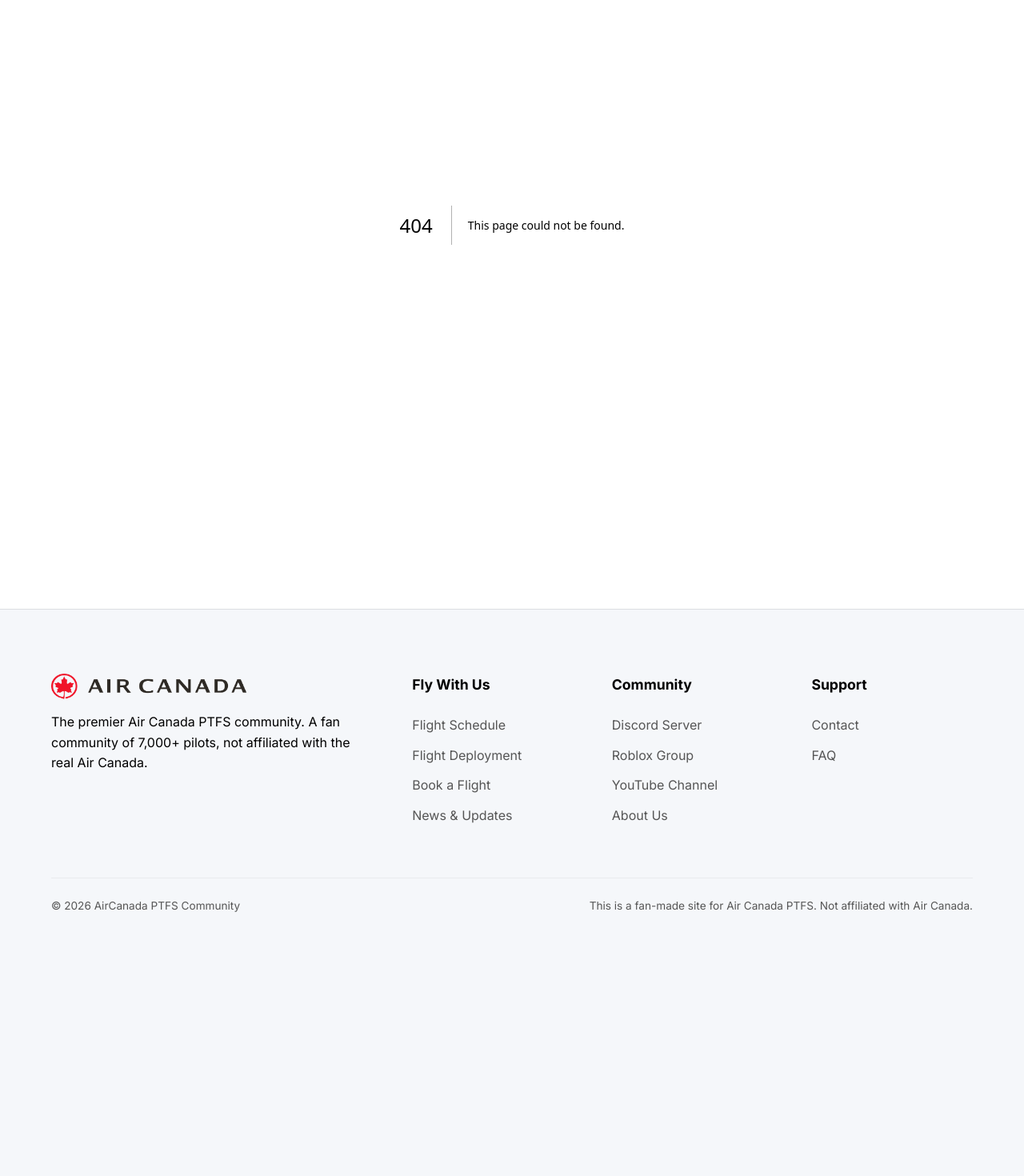
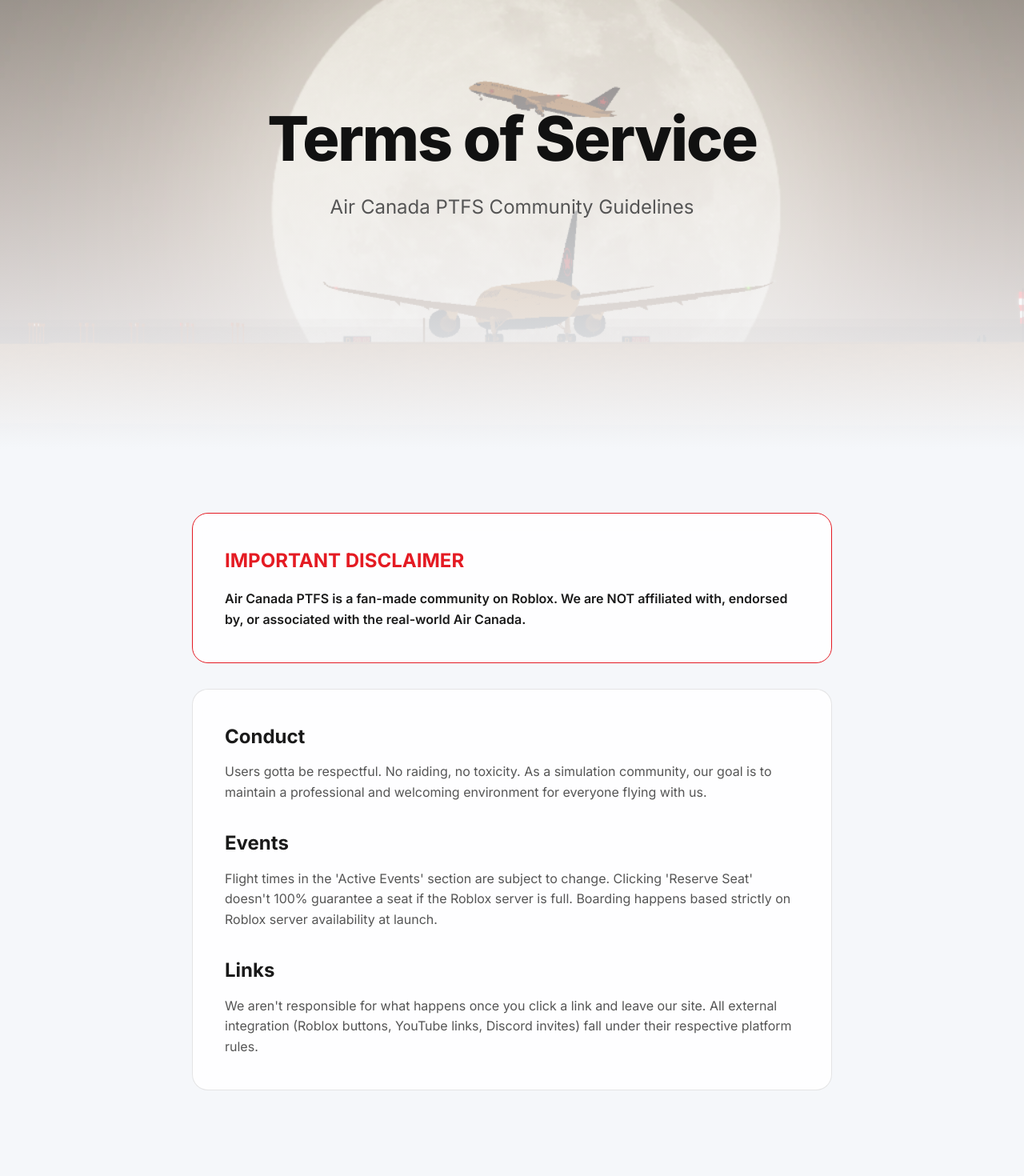
Before and after one commit to samthecanadianpilot/Aircanada.com, a Next.js app: page /tos in a window 1280 px wide. Before the commit this address had no page. Shown: the part 200-1670 px from the top of the page at 80% size. Before the commit the page ends 1383 px from the top, so only its background shows below. Built offline with nearby package versions, Linux system fonts and the light colour scheme.

Commit message:
Agent update: src/app/tos/page.tsx

```diff
--- /dev/null
+++ b/src/app/tos/page.tsx
@@ -0,0 +1,45 @@
+import React from 'react';
+
+export default function TermsOfService() {
+  return (
+    <>
+      <div className="hero cinematic-hero" style={{ minHeight: '40vh', display: 'flex', alignItems: 'center' }}>
+        <div className="hero-overlay blur-overlay"></div>
+        <div className="container hero-content text-center fade-in-up">
+          <h1 className="hero-title">Terms of Service</h1>
+          <p className="hero-subtitle">Air Canada PTFS Community Guidelines</p>
+        </div>
+      </div>
+
+      <div className="container section">
+        <div className="glass-panel" style={{ padding: '40px', maxWidth: '800px', margin: '0 auto', border: '1px solid var(--ac-red)' }}>
+          <h2 style={{ color: 'var(--ac-red)', marginBottom: '16px' }}>IMPORTANT DISCLAIMER</h2>
+          <p style={{ fontWeight: 600 }}>Air Canada PTFS is a fan-made community on Roblox. We are NOT affiliated with, endorsed by, or associated with the real-world Air Canada.</p>
+        </div>
+
+        <div className="glass-panel" style={{ padding: '40px', maxWidth: '800px', margin: '32px auto 0' }}>
+          <div style={{ marginBottom: '32px' }}>
+            <h3 style={{ fontSize: '1.5rem', marginBottom: '12px', color: 'var(--text-primary)' }}>Conduct</h3>
+            <p style={{ color: 'var(--text-secondary)', lineHeight: '1.6' }}>
+              Users gotta be respectful. No raiding, no toxicity. As a simulation community, our goal is to maintain a professional and welcoming environment for everyone flying with us.
+            </p>
+          </div>
+
+          <div style={{ marginBottom: '32px' }}>
+            <h3 style={{ fontSize: '1.5rem', marginBottom: '12px', color: 'var(--text-primary)' }}>Events</h3>
+            <p style={{ color: 'var(--text-secondary)', lineHeight: '1.6' }}>
+              Flight times in the 'Active Events' section are subject to change. Clicking 'Reserve Seat' doesn't 100% guarantee a seat if the Roblox server is full. Boarding happens based strictly on Roblox server availability at launch.
+            </p>
+          </div>
+
+          <div>
+            <h3 style={{ fontSize: '1.5rem', marginBottom: '12px', color: 'var(--text-primary)' }}>Links</h3>
+            <p style={{ color: 'var(--text-secondary)', lineHeight: '1.6' }}>
+              We aren't responsible for what happens once you click a link and leave our site. All external integration (Roblox buttons, YouTube links, Discord invites) fall under their respective platform rules.
+            </p>
+          </div>
+        </div>
+      </div>
+    </>
+  );
+}
```
